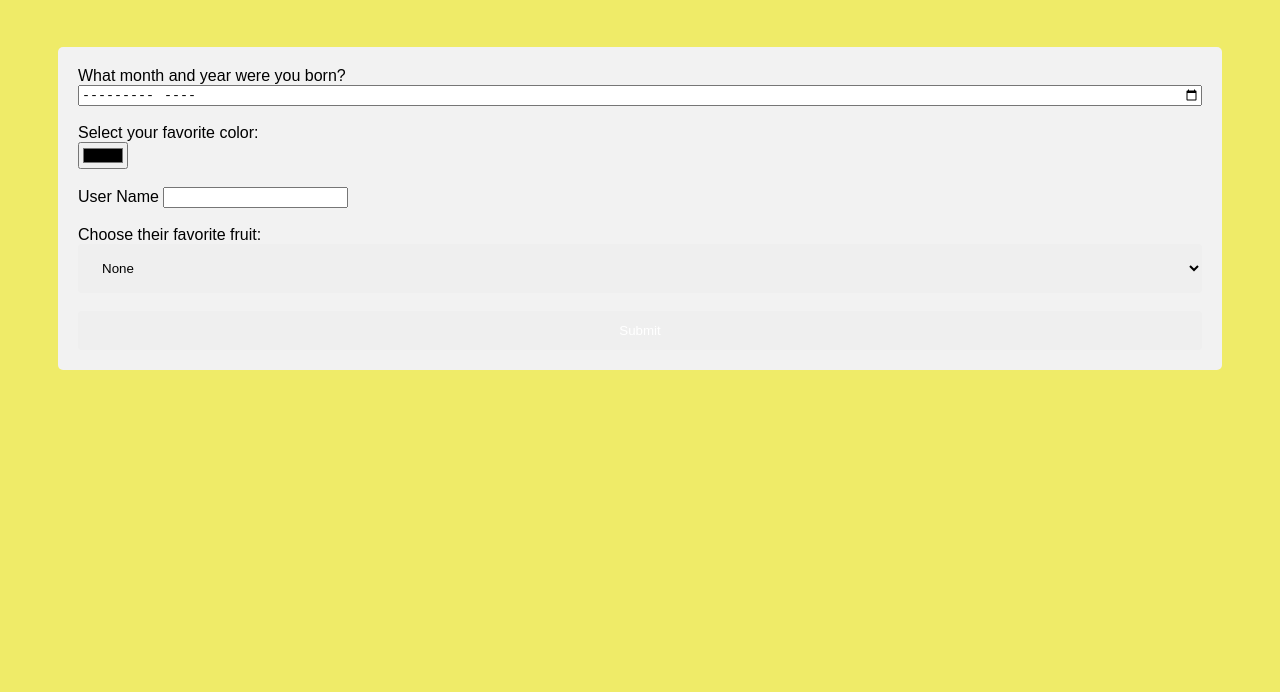
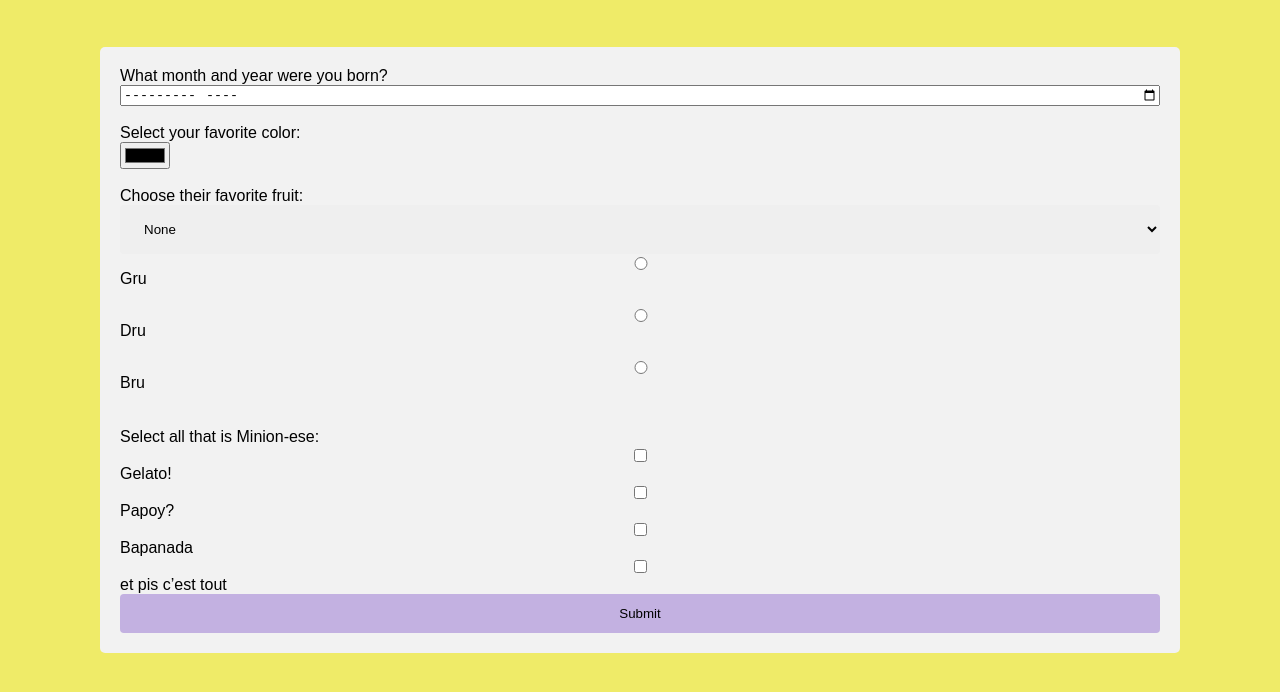
Before and after one commit to ggt3/MinionWebsite, a plain HTML site: page minionQuiz.html in a window 1280 px wide. Shown: the part 70-762 px from the top of the page. Drawn offline with Linux system fonts and the light colour scheme.

Commit message:
Adding to the minionQuiz
added more questions

```diff
--- a/minionQuiz.html
+++ b/minionQuiz.html
@@ -19,7 +19,9 @@
     }
     input[type="submit"] {
       border-color: #8a2be2;
-      color: white;
+      background-color: #C3B1E1;
+      color: black;
+
       padding: 12px 20px;
       border: none;
       border-radius: 4px;
@@ -31,9 +33,10 @@
       border-radius: 4px;
       /* background-color: #f1f1f1; */
     }
-    /* label{
-      padding-top:20px;
-    } */
+    input[type="radio"] {
+      text-align: center;
+
+    }
   </style>
   <body>
     <h1>Are you cut out to be a minion</h1>
@@ -46,12 +49,7 @@
 
       <label for="favcolor">Select your favorite color:</label>
       <input type="color" id="favcolor" name="favcolor" />
-      <br />
 
-      <label for="userName"
-        >User Name
-        <input type="text" name="userName" id="UserName" required />
-      </label>
       <br />
 
       <label>Choose their favorite fruit:</label>
@@ -63,7 +61,20 @@
         <option value="strawberry">Strawberry</option>
       </select>
 
+      <input type="radio" id="gru" name="master" value="Gru">
+      <label for="gru">Gru</label><br>
+      <input type="radio" id="dru" name="master" value="dru">
+      <label for="dru">Dru</label><br>
+      <input type="radio" id="bru" name="master" value="Bru">
+      <label for="bru">Bru</label><br>
+
       <br />
+
+      <label>Select all that is Minion-ese:</label>
+      <input type="checkbox" > <label>Gelato!</label>
+      <input type="checkbox" > <label>Papoy?</label>
+      <input type="checkbox" > <label>Bapanada</label>
+      <input type="checkbox" > <label>et pis c’est tout</label>
       <input type="submit" />
     </div>
   </body>
--- a/styles/style.css
+++ b/styles/style.css
@@ -2,6 +2,8 @@ body {
     margin-top:30px;
     background-color: #efeb68 ;
     font-family: sans-serif;
+    margin-left: 50px;
+    margin-right:50px;
 }
 marquee {
     behavior: slide;
```
Also changed, not shown: index.html (+31 -9 lines), styles/nav.css (+4 -3 lines).
